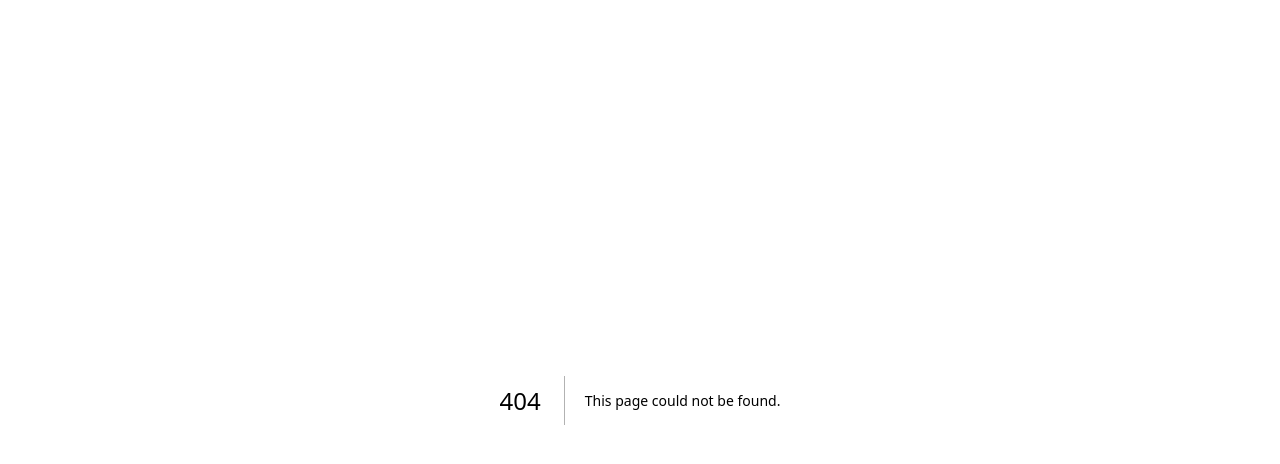
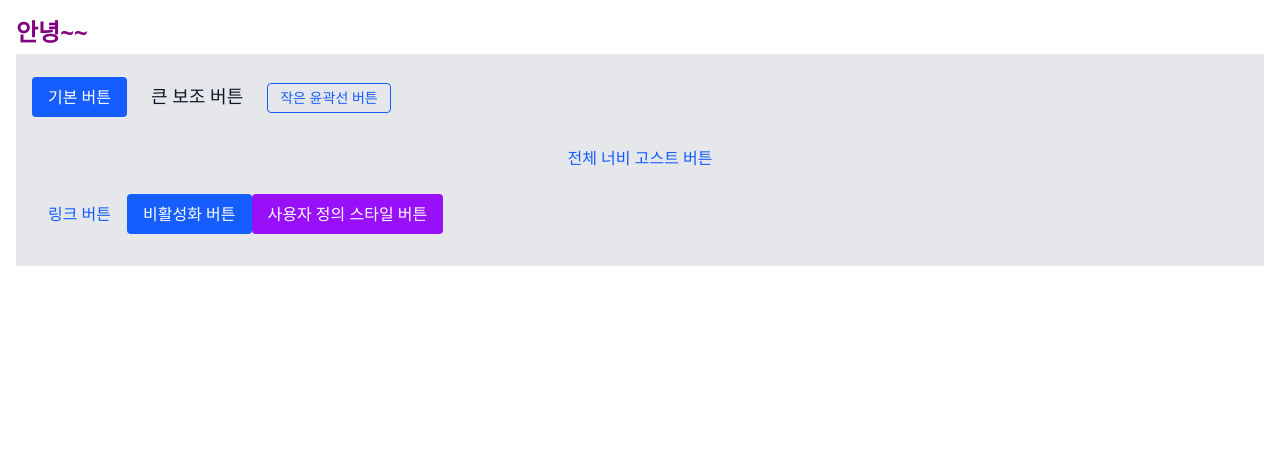
Before and after one commit to Seokyung/TailwindCSS_Study, a Next.js app: page /ch4 in a window 1280 px wide. Before the commit this address had no page. Shown: the top 464 px of the page. Built offline with nearby package versions, Linux system fonts and the light colour scheme.

Commit message:
[1-4] 지저분한 Tailwind css를 깔끔하게 작성하는 법

```diff
--- a/package.json
+++ b/package.json
@@ -9,6 +9,7 @@
 		"lint": "next lint"
 	},
 	"dependencies": {
+		"clsx": "^2.1.1",
 		"next": "15.3.1",
 		"postcss": "^8.5.3",
 		"react": "^19.0.0",
--- /dev/null
+++ b/src/app/ch4/page.tsx
@@ -0,0 +1,28 @@
+import Button from "@/components/Button";
+
+const Home = () => {
+  return (
+    <div className="m-4">
+      <h1 className="title">안녕~~</h1>
+      <div className="space-y-4 bg-gray-200 p-4">
+        <Button>기본 버튼</Button>
+        <Button variant="secondary" size="lg">
+          큰 보조 버튼
+        </Button>
+        <Button variant="outline" size="sm">
+          작은 윤곽선 버튼
+        </Button>
+        <Button variant="ghost" fullWidth>
+          전체 너비 고스트 버튼
+        </Button>
+        <Button variant="link">링크 버튼</Button>
+        <Button disabled>비활성화 버튼</Button>
+        <Button className="bg-purple-600 hover:bg-purple-700">
+          사용자 정의 스타일 버튼
+        </Button>
+      </div>
+    </div>
+  );
+};
+
+export default Home;
--- a/src/app/day1/page.tsx
+++ /dev/null
@@ -1,27 +0,0 @@
-import Link from "next/link";
-
-export default function Home() {
-  return (
-    <div className="m-4 flex flex-col gap-2">
-      <h1 className="mb-2 text-3xl font-bold">Day1</h1>
-      <ul>
-        <li>
-          <Link
-            href={`/day1/ch1`}
-            className="font-bold text-blue-700 underline"
-          >
-            1. Tailwind css 사용 이유와 사용법
-          </Link>
-        </li>
-        <li>
-          <Link
-            href={`/day1/ch2`}
-            className="font-bold text-blue-700 underline"
-          >
-            2. 기본 utility 클래스를 활용한 실습
-          </Link>
-        </li>
-      </ul>
-    </div>
-  );
-}
--- a/src/app/globals.css
+++ b/src/app/globals.css
@@ -29,3 +29,21 @@
     font-size: 50px;
   }
 }
+
+/* layer 지시어 사용하기 */
+@layer components {
+  h1 {
+    @apply text-2xl;
+  }
+  .title {
+    color: purple;
+    font-weight: 700;
+    margin-bottom: 6px;
+  }
+}
+
+@layer base {
+  h1 {
+    @apply text-7xl;
+  }
+}
--- a/src/app/page.tsx
+++ b/src/app/page.tsx
@@ -1,18 +1,40 @@
 import Link from "next/link";
+
+type PageLink = {
+  id: number;
+  name: string;
+};
+
+const day1List: PageLink[] = [
+  {
+    id: 1,
+    name: "1. Tailwind css 사용 이유와 사용법",
+  },
+  {
+    id: 2,
+    name: "2. 기본 utility 클래스를 활용한 실습",
+  },
+  {
+    id: 4,
+    name: "4. 지저분한 Tailwind css를 깔끔하게 작성하는 법",
+  },
+];
 
 export default function Home() {
   return (
     <div className="m-4 flex flex-col gap-2">
       <h1 className="mb-2 text-3xl font-bold">TailwindCSS Study</h1>
       <ul>
-        <li>
-          <Link
-            href={`/day1`}
-            className="text-lg font-bold text-blue-700 underline"
-          >
-            Day1
-          </Link>
-        </li>
+        {day1List.map((item: PageLink) => (
+          <li key={item.id}>
+            <Link
+              href={`/ch${item.id}`}
+              className="font-bold text-blue-700 underline"
+            >
+              {item.name}
+            </Link>
+          </li>
+        ))}
       </ul>
     </div>
   );
--- /dev/null
+++ b/src/components/Button.tsx
@@ -0,0 +1,72 @@
+import clsx from "clsx";
+
+// 컴포넌트 외부로 스타일 상수 분리
+const BASE_STYLES =
+  "rounded font-medium transition-colors focus:outline-none focus:ring-2 focus:ring-offset-2";
+
+const VARIANT_STYLES = {
+  primary: "bg-blue-600 text-white hover:bg-blue-700 focus:ring-blue-500",
+  secondary: "bg-gray-200 text-gray-900 hover:bg-gray-300 focus:ring-gray-500",
+  outline:
+    "border border-blue-600 text-blue-600 hover:bg-blue-50 focus:ring-blue-500",
+  ghost: "text-blue-600 hover:bg-blue-50 focus:ring-blue-500",
+  link: "text-blue-600 hover:underline focus:ring-blue-500 p-0",
+};
+
+const SIZE_STYLES = {
+  sm: "text-sm px-3 py-1",
+  md: "text-base px-4 py-2",
+  lg: "text-lg px-6 py-3",
+};
+
+const DISABLED_STYLES = "opacity-50 cursor-not-allowed";
+
+type ButtonProps = {
+  children: React.ReactNode;
+  variant?: "primary" | "secondary" | "outline" | "ghost" | "link";
+  size?: "sm" | "md" | "lg";
+  fullWidth?: boolean;
+  isPrimary?: boolean;
+  isDisabled?: boolean;
+  className?: string;
+  onClick?: () => void;
+} & React.ButtonHTMLAttributes<HTMLButtonElement>;
+
+const Button = ({
+  children,
+  variant = "primary",
+  size = "md",
+  fullWidth = false,
+  isPrimary = false,
+  isDisabled = false,
+  className = "",
+  onClick,
+  ...props
+}: ButtonProps) => {
+  // clsx를 사용하여 조건부로 클래스 결합
+  const buttonClass = clsx(
+    // 기본 스타일
+    BASE_STYLES,
+    // 버튼 크기 (size)
+    SIZE_STYLES[size],
+    // 버튼 변형 (variant)
+    VARIANT_STYLES[variant],
+    // 비활성화 상태
+    isDisabled && DISABLED_STYLES,
+    fullWidth && "w-full",
+    // 사용자 정의 클래스 적용
+    className,
+  );
+  return (
+    <button
+      className={buttonClass}
+      disabled={isDisabled}
+      onClick={onClick}
+      {...props}
+    >
+      {children}
+    </button>
+  );
+};
+
+export default Button;
```
Also changed, not shown: src/app/ch1/page.tsx (renamed from src/app/day1/ch1/page.tsx), src/app/ch2/page.tsx (renamed from src/app/day1/ch2/page.tsx), 1 other file (tests, documents, lock files or other folders).
